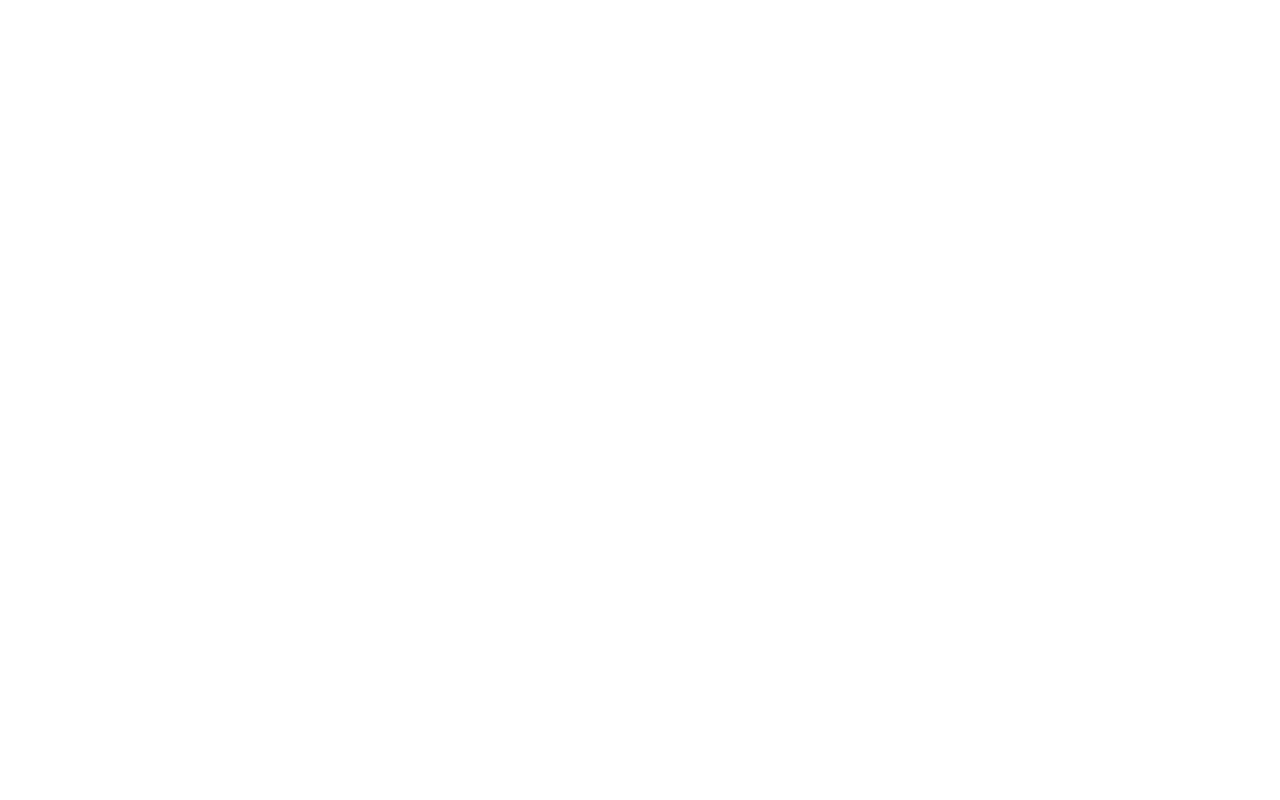
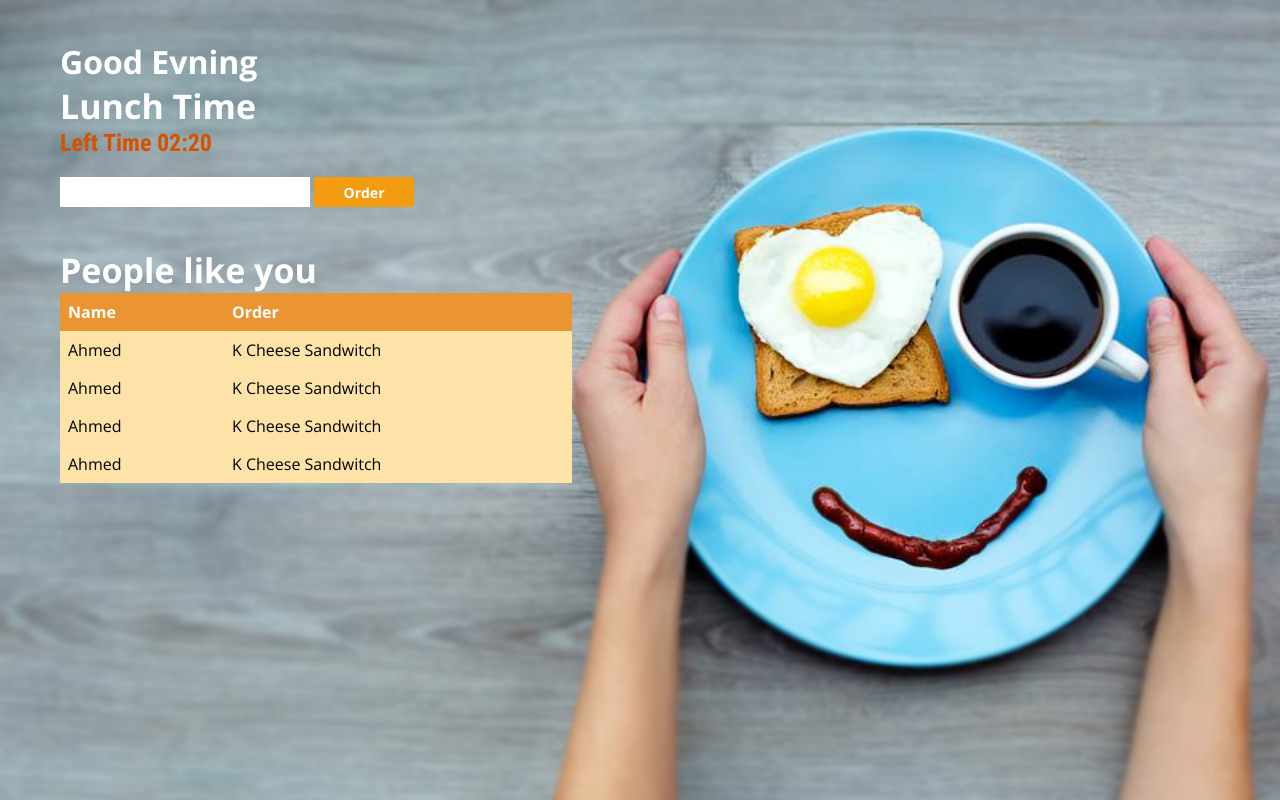
Before and after one commit to gazaskygeeks/pasto, a website: page front-end/lunch.html in a window 1280 px wide. Drawn offline with nearby package versions, Linux system fonts and the light colour scheme.

Commit message:
edit lunch.html

```diff
--- a/front-end/lunch.html
+++ b/front-end/lunch.html
@@ -1,9 +1,56 @@
 <!DOCTYPE html>
 <html lang="EN">
 <head>
-	<title>Pasto-Lunch</title>
+	<title>Pasto-Breakfast</title>
+	<link href="https://fonts.googleapis.com/css?family=Open+Sans:300,300i,400,400i,600,600i,700,700i,800,800i|Roboto+Condensed:300,300i,400,400i,700,700i" rel="stylesheet">
+	<link rel="stylesheet" type="text/css" href="style.css"/>
 </head>
 <body>
-
+	<div class="container">
+		<div class="time">
+			<h1>Good Evning</h1>
+			<p>Lunch Time</p>
+			<p id="left">Left Time <span>02:20</span></p>
+		</div>
+		<form action="" method="post">
+			<datalist id="browser">
+				<option value="K cheese">K cheese</option>
+				<option value="White cheese"></option>
+				<option value="Bouk"></option>
+				<option value="Basterma"></option>
+			</datalist>
+			<input list="browser" id="list-input"/>
+			<input type="submit" value="Order" id="submit" />
+		</form>
+		<div class="ppl-order">
+			<p>People like you</p>
+			<table>
+				<thead>
+					<tr>
+						<th>Name<th>
+						<th>Order<th>
+					</tr>
+				</thead>
+				<tbody>
+					<tr>
+						<td>Ahmed<td>
+						<td>K Cheese Sandwitch<td>
+					</tr>
+					<tr>
+						<td>Ahmed<td>
+						<td>K Cheese Sandwitch<td>
+					</tr>
+					<tr>
+						<td>Ahmed<td>
+						<td>K Cheese Sandwitch<td>
+					</tr>
+					<tr>
+						<td>Ahmed<td>
+						<td>K Cheese Sandwitch<td>
+					</tr>
+				</tbody>
+			</table>
+		</div>
+	</div>
 </body>
 </html>
```
